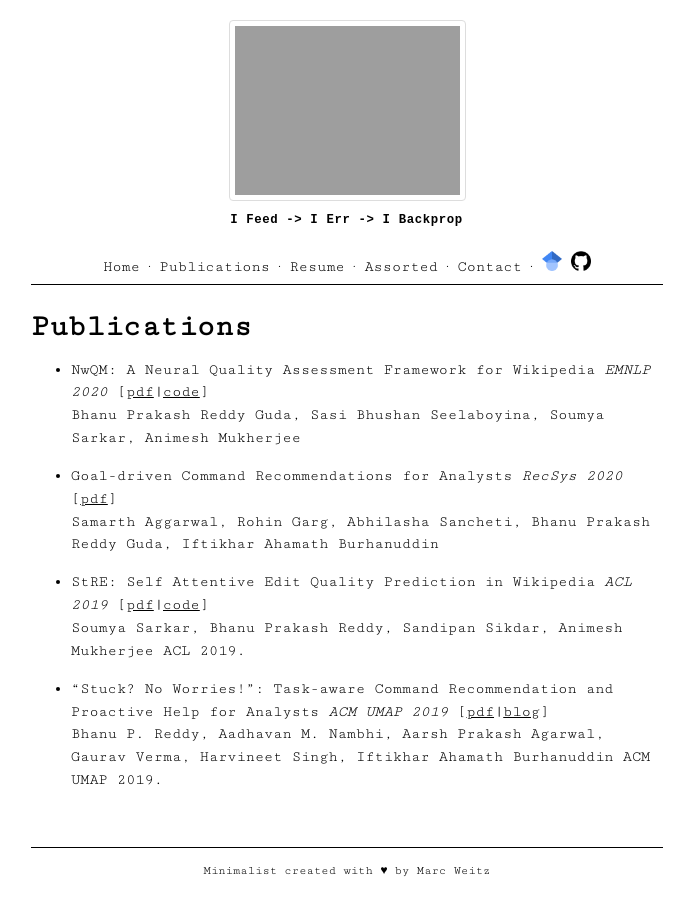
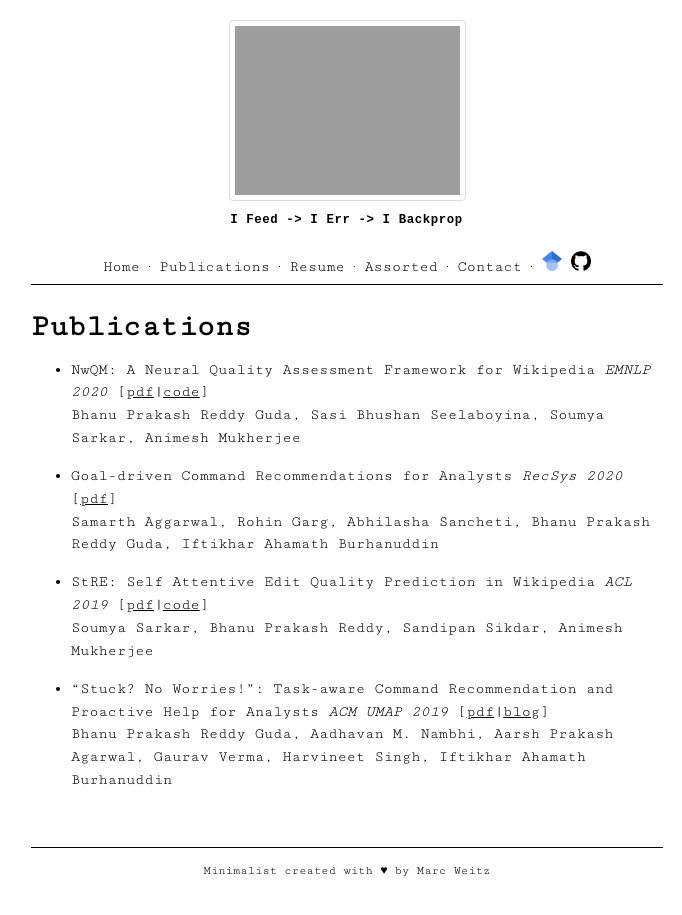
Before and after one commit to bhanu77prakash/bhanu77prakash.github.io, a Jekyll site: the page built from projects.md, in a window 1280 px wide. Shown: the whole page, without its empty margins (293-975 px from the left). Built offline with Jekyll 4.4.1, drawn with Linux system fonts in a browser that asks for light colours.

```diff
--- a/projects.md
+++ b/projects.md
@@ -10,7 +10,7 @@ permalink: /projects/
   Samarth Aggarwal, Rohin Garg, Abhilasha Sancheti, Bhanu Prakash Reddy Guda, Iftikhar Ahamath Burhanuddin
 
 * StRE: Self Attentive Edit Quality Prediction in Wikipedia *ACL 2019* \[[pdf](https://arxiv.org/pdf/1906.04678)|[code](https://github.com/bhanu77prakash/StRE)\]
-  Soumya Sarkar, Bhanu Prakash Reddy, Sandipan Sikdar, Animesh Mukherjee ACL 2019.
+  Soumya Sarkar, Bhanu Prakash Reddy, Sandipan Sikdar, Animesh Mukherjee
 
 * “Stuck? No Worries!”: Task-aware Command Recommendation and Proactive Help for Analysts *ACM UMAP 2019* \[[pdf](https://arxiv.org/abs/1906.08973)|[blog](https://gaurav22verma.github.io/TaskAwareCommandRecommendation.html)\]
-  Bhanu P. Reddy, Aadhavan M. Nambhi, Aarsh Prakash Agarwal, Gaurav Verma, Harvineet Singh, Iftikhar Ahamath Burhanuddin ACM UMAP 2019.
+  Bhanu Prakash Reddy Guda, Aadhavan M. Nambhi, Aarsh Prakash Agarwal, Gaurav Verma, Harvineet Singh, Iftikhar Ahamath Burhanuddin
```
